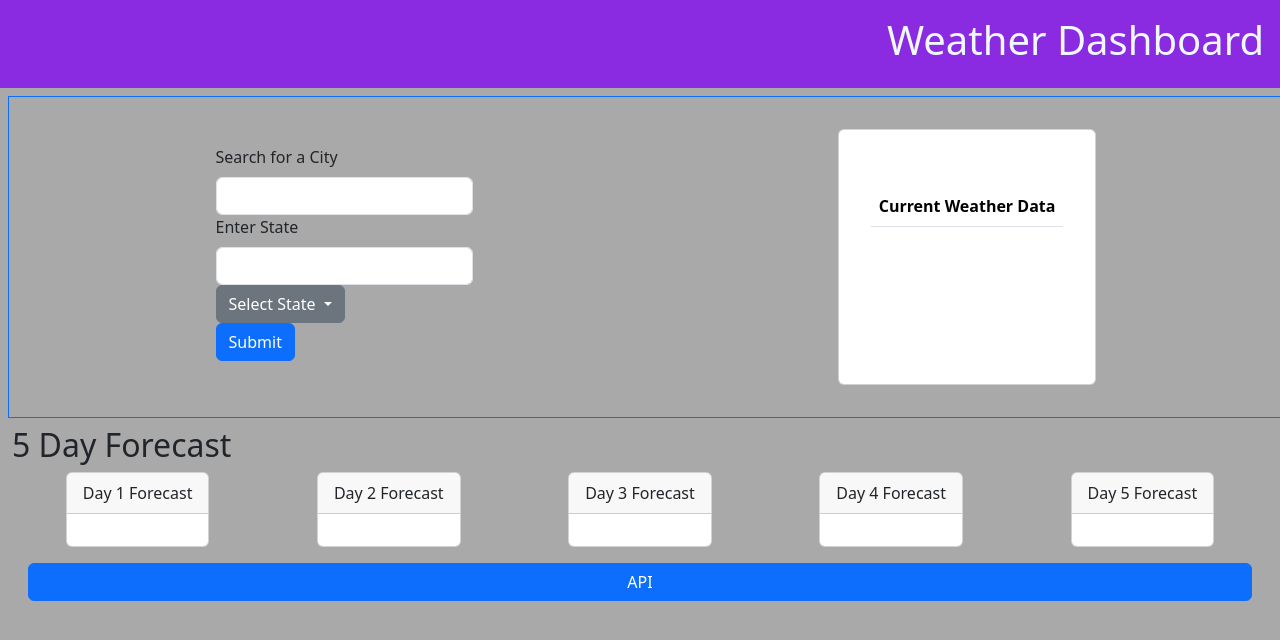
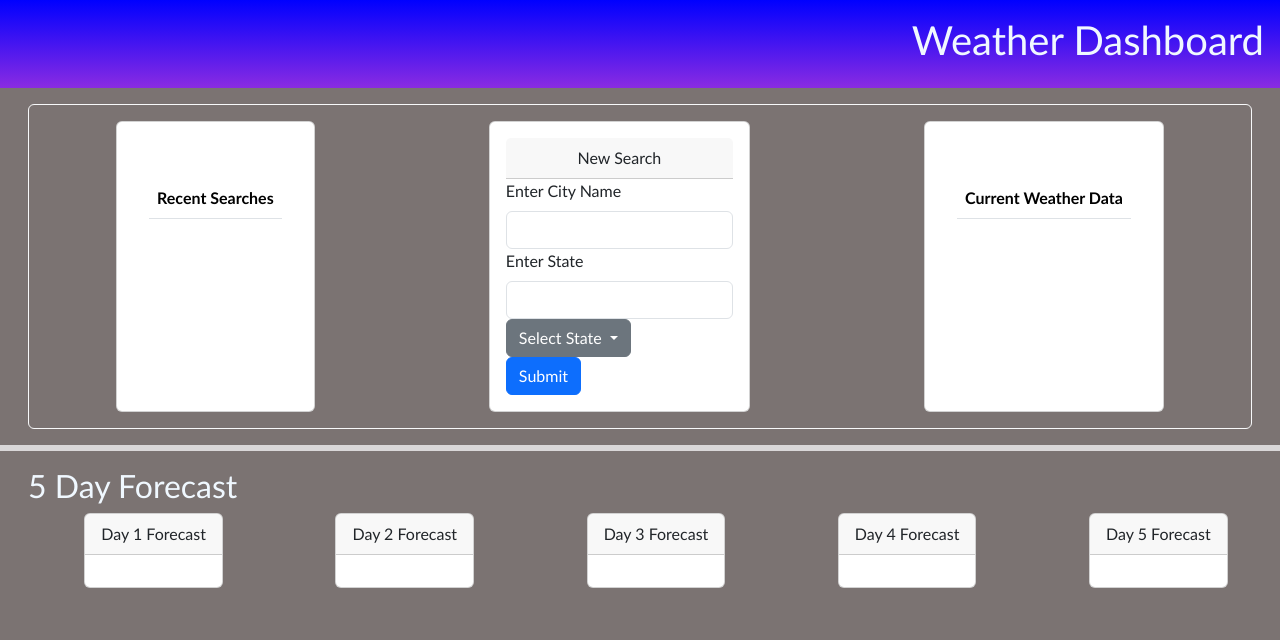
Before and after one commit to ionscion/hexagonal-meteorology, a plain HTML site: page index.html in a window 1280 px wide. Drawn offline with nearby package versions, Linux system fonts and the light colour scheme.

Commit message:
added function to clear page upon new submission and updated css styles to look better

```diff
--- a/assets/script.js
+++ b/assets/script.js
@@ -11,6 +11,7 @@ let lattitude = [];
 let longitude =[];
 
 function getApi(param1, param2) {
+    clearPage();
   let forecastUrl = `https://api.openweathermap.org/data/2.5/forecast?lat=${lattitude}&lon=${longitude}&appid=326e6d35f7ebe093972477e3b80624aa&units=imperial`;
   let requestUrl2 = `https://api.openweathermap.org/data/2.5/weather?lat=${lattitude}&lon=${longitude}&appid=326e6d35f7ebe093972477e3b80624aa&units=imperial`;
 
@@ -124,7 +125,6 @@ function getApi(param1, param2) {
 
 function getCityApi() {
   let cityInput = document.getElementById("city-input");
-  const dropdownItems = document.querySelector(".dropdown-menu");
   let selectedState = document.getElementById("state-input");
 
   cityInput = cityInput.value;
@@ -159,10 +159,16 @@ function getCityApi() {
 }
 searchButton.addEventListener("click", getCityApi);
 
+function clearPage() {
+    tableBody.textContent = "";
+    for (let i = 0; i < 5; i++) {
+        let currentId = document.getElementById(`day-${i + 1}`);
+        currentId.textContent = "";
+}
+}
+
 // fetchButton.addEventListener("click", getApi);
 
-//need function for getting user input in city search and then calling the API for that selection
 //need to use local storage to save past city search history
 
 //need to clear fields upon submission of new data
-//local storage
--- a/assets/style.css
+++ b/assets/style.css
@@ -1,16 +1,24 @@
+* {
+    font-family: 'Trebuchet MS', 'Lucida Sans Unicode', 'Lucida Grande', 'Lucida Sans', Arial, sans-serif;
+}
+
 header {
     display: flex;
     justify-content: flex-end;
     padding: 1em;
-    background-color: blueviolet;
     color:aliceblue;
+    background: linear-gradient(blue, blueviolet);
 }
 
 body {
-    background-color: darkgray;
+    background-color: #7B7372;
 }
 
 table {
     display: flex;
     flex-direction: column;
   }
+
+h2 {
+    color: aliceblue;
+}
--- a/index.html
+++ b/index.html
@@ -18,18 +18,25 @@
       <h1>Weather Dashboard</h1>
     </header>
 
-    <div class="container-fluid p-3 m-2 border border-primary">
-      <div class="d-flex justify-content-around">
-        <div class="p-3 m-3">
-          <form class="mb-2">
-            <label for="city-search" class="form-label"
-              >Search for a City</label
-            >
-            <input type="city" class="form-control" id="city-input" required/>
-            <label for="state-search" class="form-label"
-              >Enter State</label
-            >
-            <input type="city" class="form-control" id="state-input" required/>
+    <div class="container-fluid">
+      <div class="d-flex justify-content-around border border-light rounded bg-opacity-10 m-3">
+        <div class="card p-3 m-3">
+          <table class="card-body table mx-auto my-4">
+            <thead>
+              <tr>
+                <th>Recent Searches</th>
+              </tr>
+            </thead>
+            <tbody id="recent-table" class="mx-auto text-center"></tbody>
+          </table>
+        </div>
+        <div class="card p-3 m-3">
+          <form>
+            <div class="card-header text-center">New Search</div>
+            <label for="city-search" class="form-label">Enter City Name</label>
+            <input type="city" class="form-control" id="city-input" required />
+            <label for="state-search" class="form-label">Enter State</label>
+            <input type="city" class="form-control" id="state-input" required />
             <div class="dropdown">
               <button
                 class="btn btn-secondary dropdown-toggle"
@@ -42,14 +49,20 @@
               </button>
 
               <ul class="dropdown-menu">
-                <li><button class="dropdown-item" role="button">Alabama</button></li>
-                <li><button class="dropdown-item" role="button">Alaska</button></li>
+                <li>
+                  <button class="dropdown-item" role="button">Alabama</button>
+                </li>
+                <li>
+                  <button class="dropdown-item" role="button">Alaska</button>
+                </li>
                 <li>
                   <button class="dropdown-item" role="button">Colorado</button>
                 </li>
               </ul>
             </div>
-            <button type="submit" class="btn btn-primary" id="search-submit">Submit</button>
+            <button type="submit" class="btn btn-primary" id="search-submit">
+              Submit
+            </button>
           </form>
         </div>
         <div class="card p-3 m-3">
@@ -64,8 +77,8 @@
         </div>
       </div>
     </div>
-
-    <div class="container-fluid">
+    <hr class="border border-light border-3 opacity-75" />
+    <div class="container-fluid m-3">
       <h2>5 Day Forecast</h2>
       <div class="d-flex flex-row justify-content-around">
         <div class="card">
@@ -111,7 +124,7 @@
           </div>
         </div>
       </div>
-      <div class="d-flex m-3">
+      <!-- <div class="d-flex m-3">
         <button
           type="button"
           id="fetch-button"
@@ -119,7 +132,7 @@
         >
           API
         </button>
-      </div>
+      </div> -->
     </div>
   </body>
 
```
